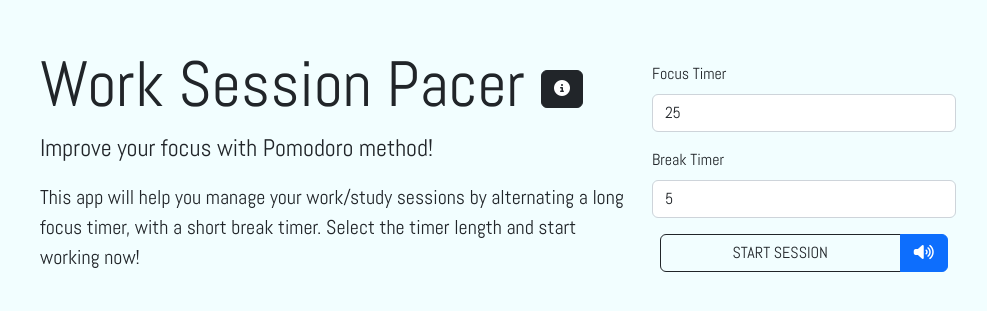
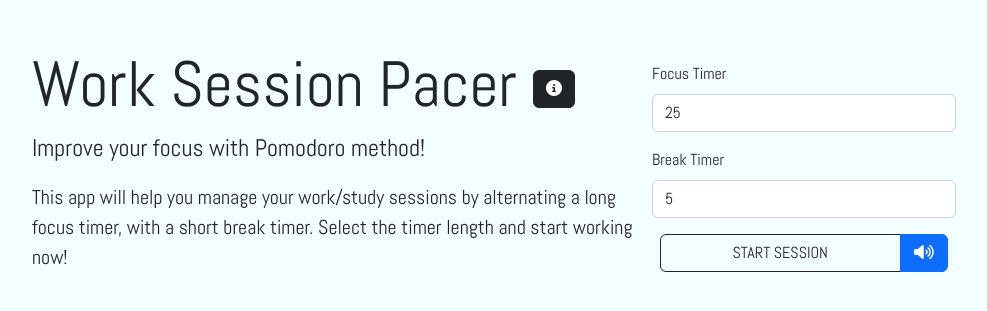
Before and after one commit to MarcelloDeidda/work-session-pacer, a React (Create React App) app: page / in a window 1280 px wide. Shown: the part 233-544 px from the top of the page, without its empty margins (156-1143 px from the left). Built offline with nearby package versions, Linux system fonts and the light colour scheme.

Commit message:
Fixed Info padding

```diff
--- a/src/components/Info.js
+++ b/src/components/Info.js
@@ -3,7 +3,7 @@ import "./Info.css";
 
 const Info = props => {
     return <>
-        <div className="p-4 p-xxl-5" id="info">
+        <div className="p-3 p-xxl-5" id="info">
             <h1 className="display-3">
                 Work Session Pacer
                 <button type="button" className="btn btn-dark ms-3" data-bs-toggle="modal" data-bs-target="#exampleModal">
```
